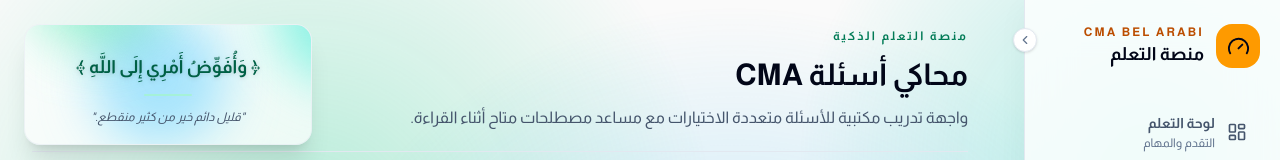
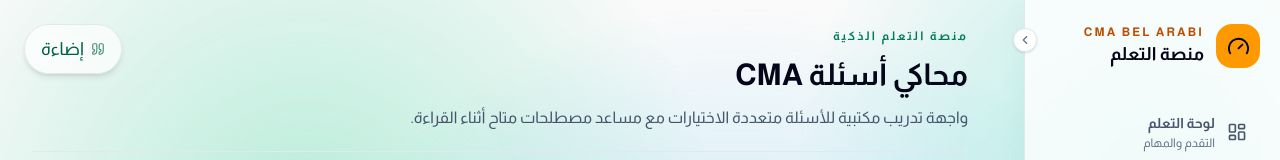
Before and after one commit to Zafnshr/cma-bel-arabi, a Next.js app: page /simulator in a window 1280 px wide. Shown: the top 160 px of the page. Built offline with nearby package versions, Linux system fonts and the light colour scheme; no server answers; the database is empty.

Commit message:
feat: implement draggable global wisdom widget with automatic rotation

```diff
--- a/src/components/layout/GlobalWisdomWidget.tsx
+++ b/src/components/layout/GlobalWisdomWidget.tsx
@@ -8,7 +8,7 @@
 
 export function GlobalWisdomWidget() {
   const [mounted, setMounted] = useState(false);
-  const [isMinimized, setIsMinimized] = useState(false);
+  const [isMinimized, setIsMinimized] = useState(true);
   const [index, setIndex] = useState(0);
   const [fade, setFade] = useState(true);
   const pathname = usePathname();
```
